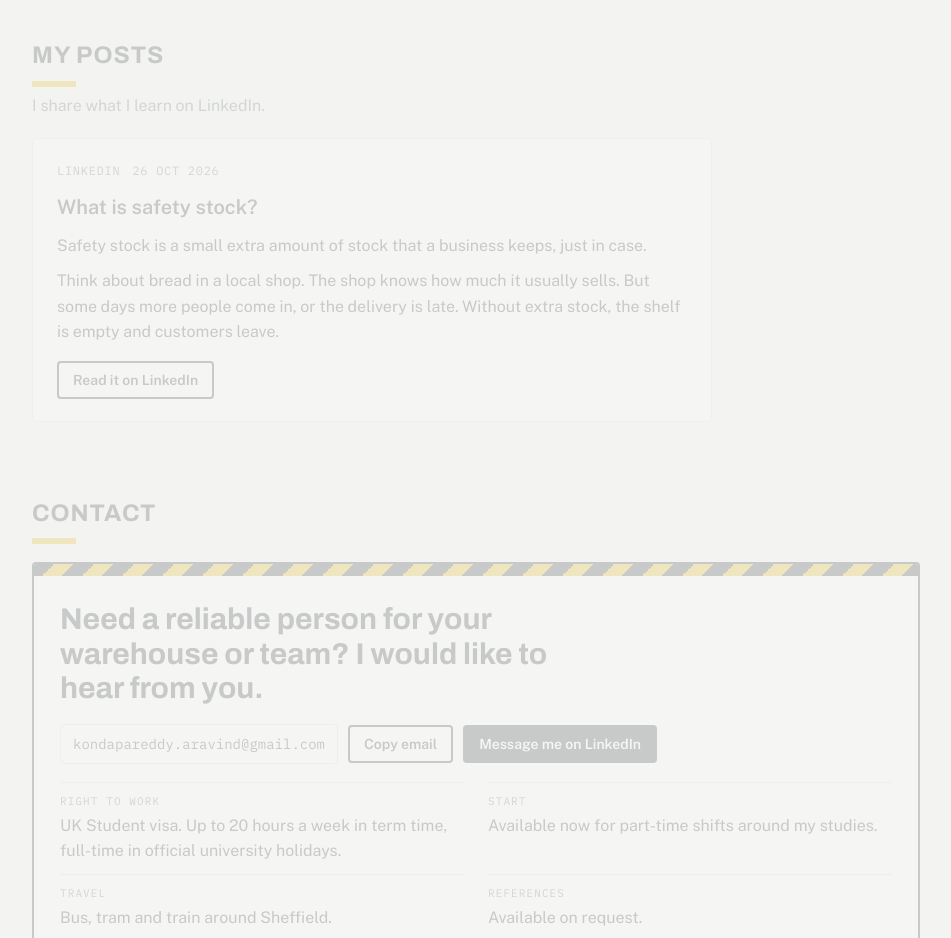
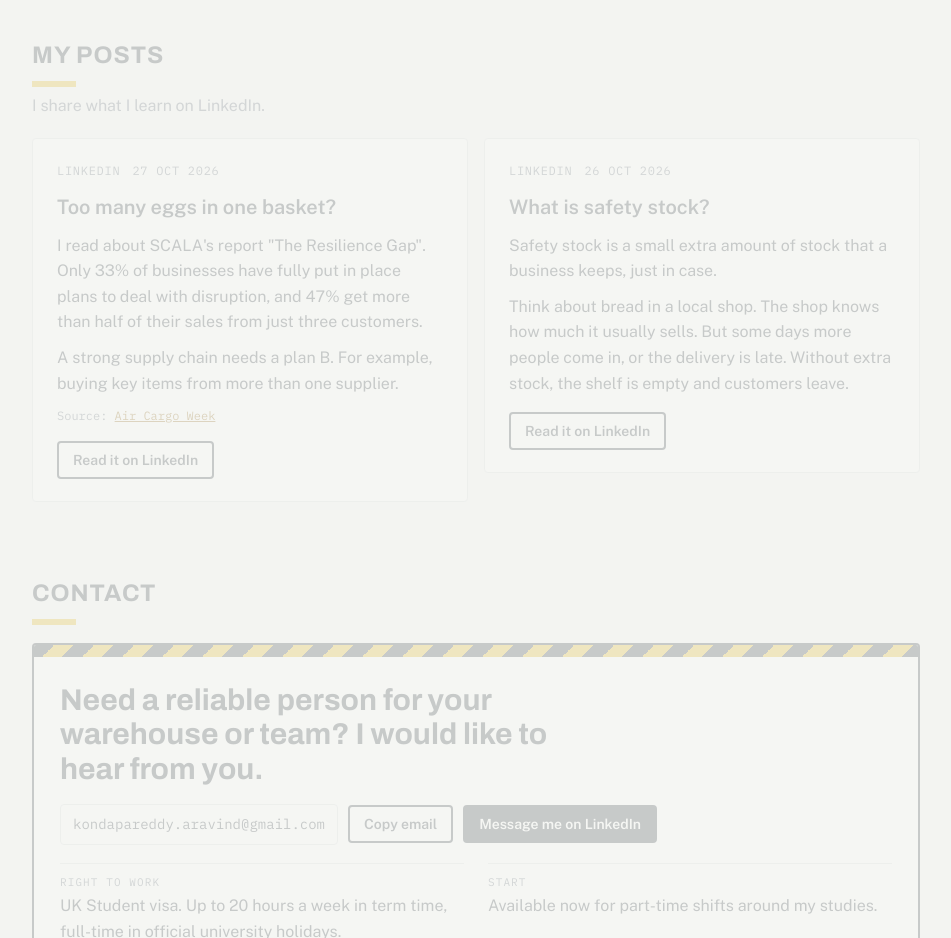
Before and after one commit to kondapareddyaravind-cyber/kondapareddyaravind-cyber.github.io, a plain HTML site: page index.html in a window 1280 px wide. Shown: the part 3680-4618 px from the top of the page, without its empty margins (164-1115 px from the left). Drawn offline with nearby package versions, Linux system fonts and the light colour scheme.

Commit message:
Add LinkedIn post: Too many eggs in one basket

```diff
--- a/index.html
+++ b/index.html
@@ -500,6 +500,7 @@
   .formula { font-family: var(--font-mono); font-size: 14px; color: var(--accent-ink); }
 
   /* ---------- Posts ---------- */
+  .posts { display: grid; grid-template-columns: repeat(2, minmax(0, 1fr)); gap: 16px; align-items: start; }
   .post {
     background: var(--card);
     border: 1px solid var(--rule);
@@ -507,8 +508,10 @@
     padding: 22px 24px;
     display: grid;
     gap: 10px;
-    max-width: 680px;
+    min-width: 0;
   }
+  .post-source { font-family: var(--font-mono); font-size: 12px; color: var(--muted); }
+  .post-source a { color: var(--accent-ink); }
   .post-meta { display: flex; gap: 12px; flex-wrap: wrap; font-family: var(--font-mono); font-size: 12px; color: var(--muted); text-transform: uppercase; letter-spacing: 0.06em; }
   .post h3 { margin: 0; font-size: 20px; font-weight: 600; }
   .post p { margin: 0; }
@@ -554,7 +557,7 @@
     .field:nth-child(odd) { border-right: 0; }
     .field:nth-child(even) { padding-left: 0; }
     .barcode { justify-items: start; }
-    .cards { grid-template-columns: minmax(0, 1fr); }
+    .cards, .posts { grid-template-columns: minmax(0, 1fr); }
     .track-card { padding: 18px 16px 4px; }
     .calc { padding: 18px 16px 20px; }
     .contact-body { padding: 20px 18px; }
@@ -855,6 +858,15 @@
       <h2 id="posts-h">My posts</h2>
       <p class="lead">I share what I learn on LinkedIn.</p>
     </div>
+    <div class="posts">
+    <article class="post">
+      <div class="post-meta"><span>LinkedIn</span><span>27 Oct 2026</span></div>
+      <h3>Too many eggs in one basket?</h3>
+      <p>I read about SCALA's report "The Resilience Gap". Only 33% of businesses have fully put in place plans to deal with disruption, and 47% get more than half of their sales from just three customers.</p>
+      <p>A strong supply chain needs a plan B. For example, buying key items from more than one supplier.</p>
+      <p class="post-source">Source: <a href="https://aircargoweek.com/new-report-exposes-supply-chain-risk-for-firms/" target="_blank" rel="noopener">Air Cargo Week</a></p>
+      <a class="btn" href="https://www.linkedin.com/in/aravind-reddy-kondapareddy-18031338b/recent-activity/all/" target="_blank" rel="noopener">Read it on LinkedIn</a>
+    </article>
     <article class="post">
       <div class="post-meta"><span>LinkedIn</span><span>26 Oct 2026</span></div>
       <h3>What is safety stock?</h3>
@@ -862,6 +874,7 @@
       <p>Think about bread in a local shop. The shop knows how much it usually sells. But some days more people come in, or the delivery is late. Without extra stock, the shelf is empty and customers leave.</p>
       <a class="btn" href="https://www.linkedin.com/in/aravind-reddy-kondapareddy-18031338b/recent-activity/all/" target="_blank" rel="noopener">Read it on LinkedIn</a>
     </article>
+    </div>
   </section>
 
   <section id="contact" aria-labelledby="contact-h">
--- a/sitemap.xml
+++ b/sitemap.xml
@@ -1,4 +1,4 @@
 <?xml version="1.0" encoding="UTF-8"?>
 <urlset xmlns="http://www.sitemaps.org/schemas/sitemap/0.9">
-  <url><loc>https://kondapareddyaravind-cyber.github.io/</loc><lastmod>2026-10-26</lastmod></url>
+  <url><loc>https://kondapareddyaravind-cyber.github.io/</loc><lastmod>2026-10-27</lastmod></url>
 </urlset>
```
